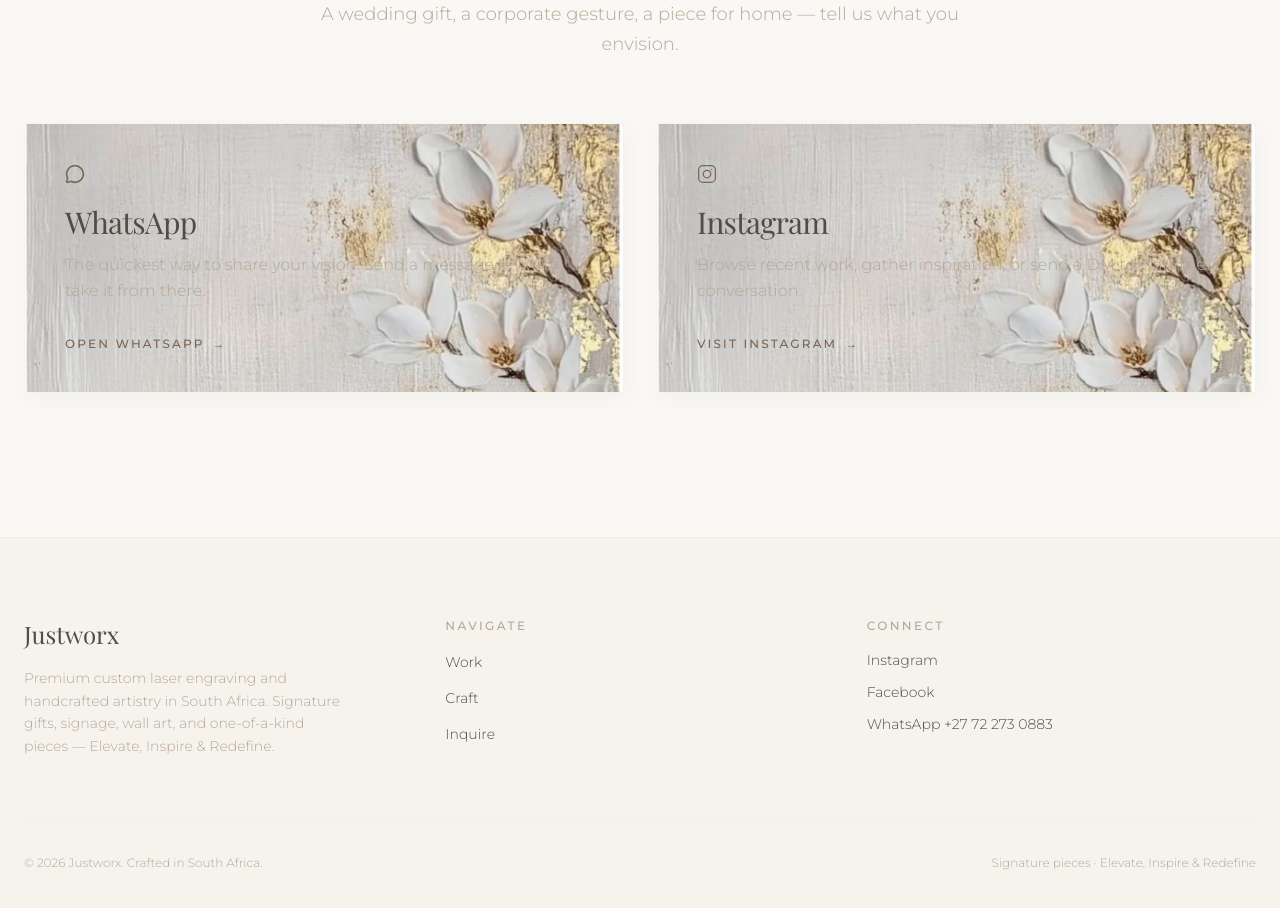
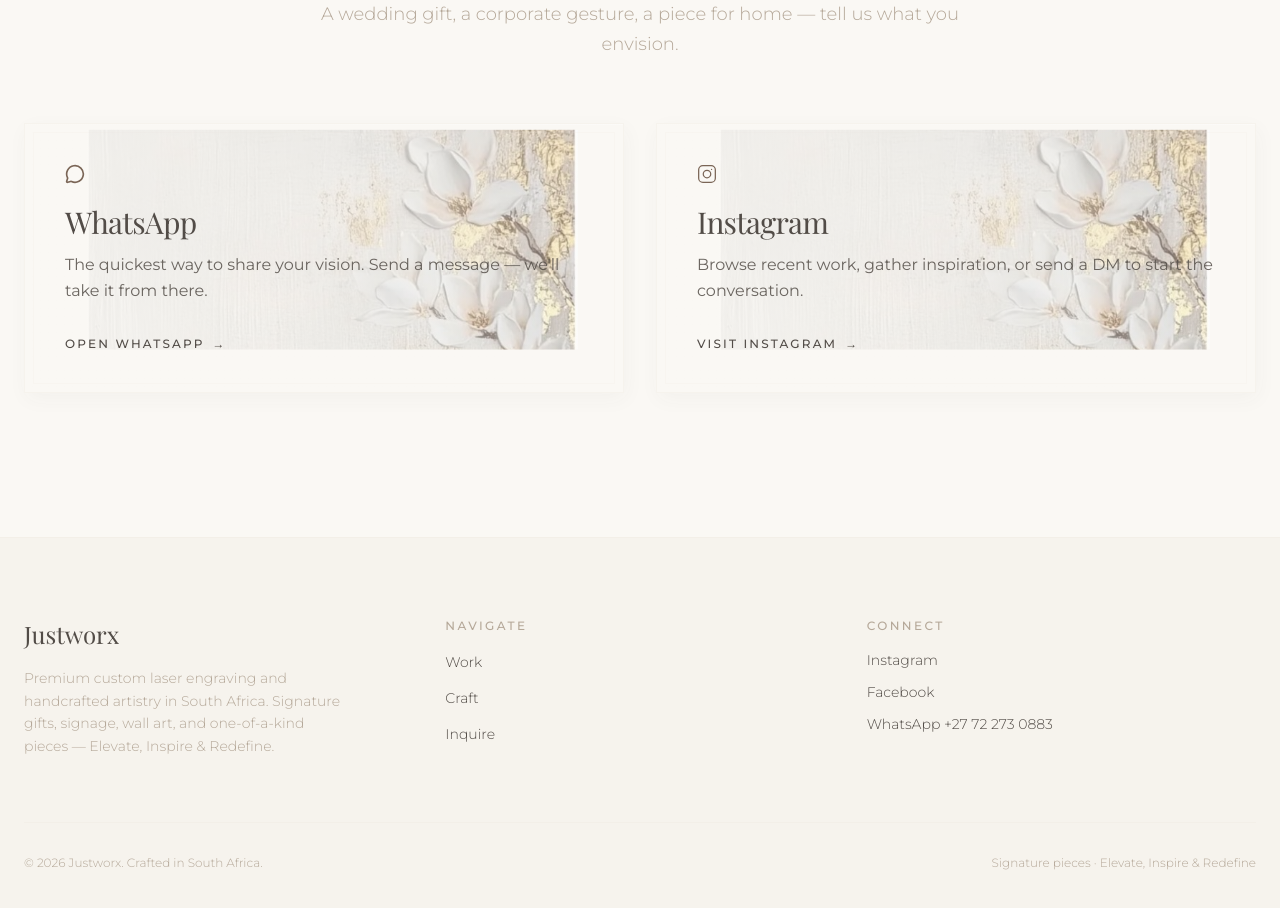
Before and after one commit to KimaxTechnologies/justworxsite, a Next.js app: page / in a window 1280 px wide. Shown: the part 5100-6008 px from the top of the page. Built offline with nearby package versions, Linux system fonts and the light colour scheme; no server answers; a web font is replaced by a local one.

Commit message:
Improve contact card readability, texture scale, and hover lift.
Darken WhatsApp and Instagram copy over a left-weighted scrim, zoom out the floral background, and add a floating shadow on hover.

Co-authored-by: Cursor <cursoragent@cursor.com>

```diff
--- a/src/components/inquiry/InquiryTriad.tsx
+++ b/src/components/inquiry/InquiryTriad.tsx
@@ -15,7 +15,10 @@ type InquiryTriadProps = {
   activeChannel?: "whatsapp" | "instagram";
 };
 
-const contactCardTexture = getCategoryCardTexture(0);
+const contactCardTexture = {
+  ...getCategoryCardTexture(0),
+  scale: 0.82,
+};
 
 const channels = [
   {
@@ -65,14 +68,14 @@ export function InquiryTriad({ className, activeChannel }: InquiryTriadProps) {
             >
               <div>
                 <Icon className="mb-5 size-5 text-wood" />
-                <h3 className="font-heading text-2xl md:text-3xl">
+                <h3 className="font-heading text-2xl text-espresso md:text-3xl">
                   {channel.title}
                 </h3>
-                <p className="mt-3 font-sans text-sm font-light leading-relaxed text-taupe md:text-base">
+                <p className="mt-3 font-sans text-sm font-normal leading-relaxed text-espresso/85 md:text-base">
                   {channel.description}
                 </p>
               </div>
-              <span className="mt-8 inline-flex items-center gap-2 font-sans text-xs font-medium uppercase tracking-[0.18em] text-wood transition-all group-hover:gap-3">
+              <span className="mt-8 inline-flex items-center gap-2 font-sans text-xs font-medium uppercase tracking-[0.18em] text-espresso transition-all group-hover:gap-3 group-hover:text-wood">
                 {channel.cta}
                 <span aria-hidden>→</span>
               </span>
--- a/src/components/ui/ChannelPanel.tsx
+++ b/src/components/ui/ChannelPanel.tsx
@@ -12,6 +12,7 @@ type ChannelPanelProps = {
   texture?: {
     src: string;
     position: string;
+    scale?: number;
   };
   as?: "div" | "a";
   href?: string;
@@ -29,6 +30,8 @@ export function ChannelPanel({
 }: ChannelPanelProps) {
   const panelClass = cn(
     "panel-raised moodboard-frame group relative block overflow-hidden bg-canvas",
+    texture &&
+      "shadow-[2px_8px_24px_color-mix(in_srgb,var(--espresso)_6%,transparent)] transition-[transform,box-shadow] duration-500 hover:-translate-y-1 hover:shadow-[4px_14px_34px_color-mix(in_srgb,var(--espresso)_11%,transparent)]",
     className,
   );
 
@@ -36,13 +39,22 @@ export function ChannelPanel({
     <>
       {texture ? (
         <>
+          <div className="absolute inset-0 overflow-hidden" aria-hidden>
             <Image
               src={texture.src}
               alt=""
               fill
               unoptimized
               className={cn("object-cover", texture.position)}
+              style={{
+                transform: `scale(${texture.scale ?? 1})`,
+                transformOrigin: "58% 12%",
+              }}
               sizes="(max-width: 768px) 90vw, 40vw"
+            />
+          </div>
+          <div
+            className="pointer-events-none absolute inset-0 bg-gradient-to-r from-canvas/88 via-canvas/68 to-canvas/30"
             aria-hidden
           />
           <div
```
Lines whose indentation alone changed are shown as unchanged.
